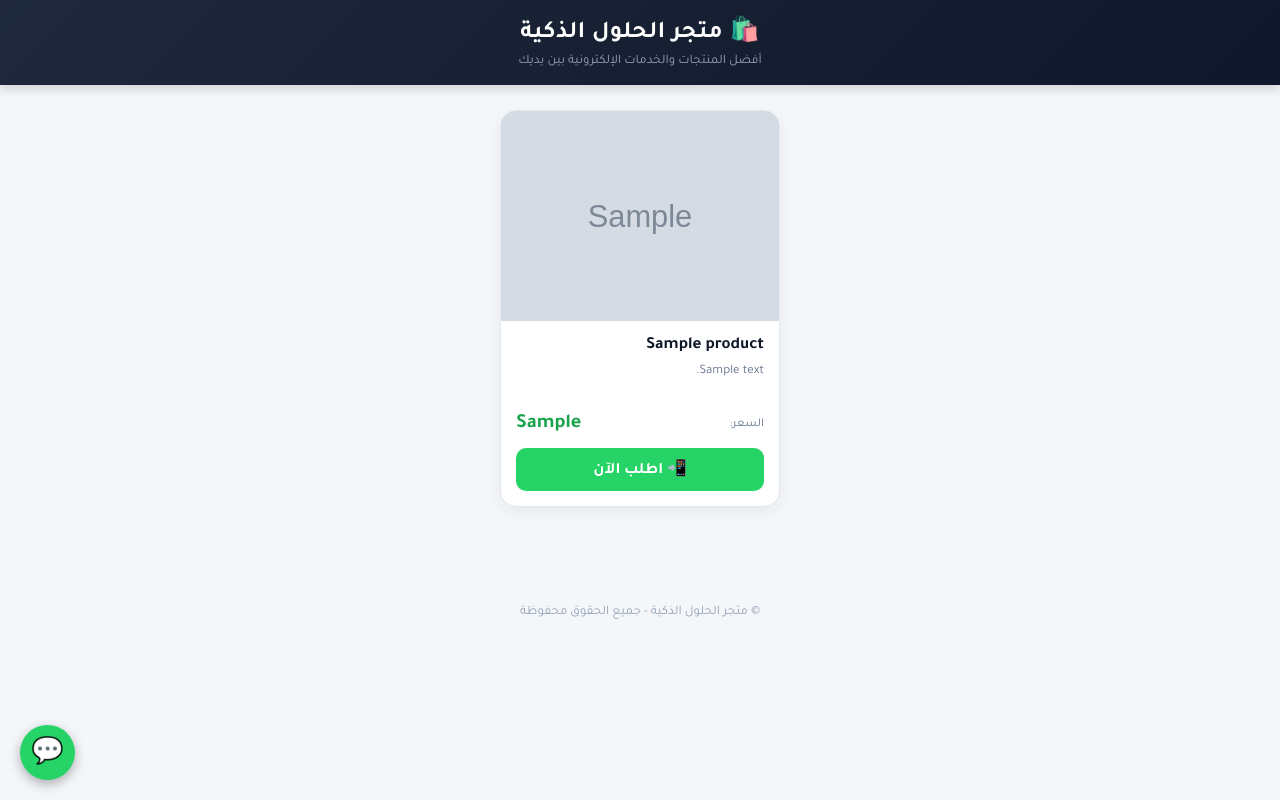
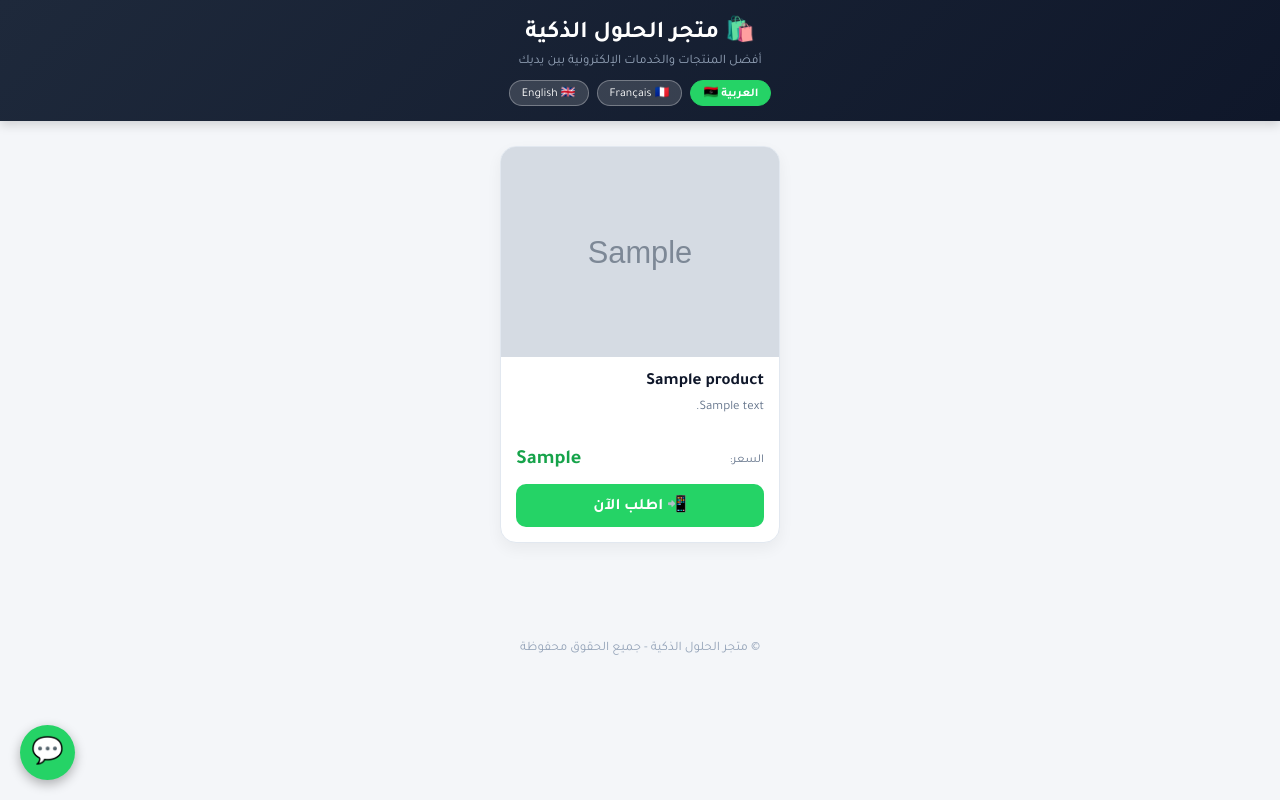
Before and after one commit to jeronkazezkazez-sys/my-store, a Flask app: page / in a window 1280 px wide. Run offline with Flask 3, Linux system fonts and the light colour scheme; tables that the repository leaves empty hold one stand-in row (values such as "Sample post"); grey boxes marked "Sample" are stand-in pictures.

Commit message:
Refactor index.html for improved layout and localization
Updated HTML structure and added language switch functionality.

```diff
--- a/templates/index.html
+++ b/templates/index.html
@@ -1,24 +1,27 @@
 <!DOCTYPE html>
-<html dir="rtl" lang="ar">
+<html dir="rtl" lang="ar" id="htmlTag">
 <head>
     <meta charset="UTF-8">
     <meta name="viewport" content="width=device-width, initial-scale=1.0">
-    <title>متجر الحلول الذكية</title>
-    <!-- استدعاء خط أنيق ومودرن -->
+    <title id="pageTitle">متجر الحلول الذكية | Smart Solutions Store</title>
     <link href="https://fonts.googleapis.com/css2?family=Tajawal:wght@400;700&display=swap" rel="stylesheet">
     <style>
         * { box-sizing: border-box; font-family: 'Tajawal', sans-serif; }
-        body { background-color: #f4f6f9; margin: 0; padding: 0; direction: rtl; color: #333; }
+        body { background-color: #f4f6f9; margin: 0; padding: 0; color: #333; }
 
-        /* الهيدر الأنيق */
-        .navbar { background: linear-gradient(135deg, #1e293b, #0f172a); color: white; padding: 15px 20px; text-align: center; box-shadow: 0 4px 10px rgba(0,0,0,0.15); }
-        .navbar h1 { margin: 0; font-size: 24px; font-weight: 700; letter-spacing: 0.5px; }
-        .navbar p { margin: 5px 0 0 0; font-size: 13px; color: #94a3b8; }
+        /* الهيدر الأنيق وزر اللغات */
+        .navbar { background: linear-gradient(135deg, #1e293b, #0f172a); color: white; padding: 15px 20px; text-align: center; box-shadow: 0 4px 10px rgba(0,0,0,0.15); position: relative; }
+        .navbar h1 { margin: 0; font-size: 24px; font-weight: 700; }
+        .navbar p { margin: 5px 0 10px 0; font-size: 13px; color: #94a3b8; }
+
+        /* محول اللغات */
+        .lang-switch { display: flex; justify-content: center; gap: 8px; margin-top: 8px; }
+        .lang-btn { background: rgba(255,255,255,0.15); color: white; border: 1px solid rgba(255,255,255,0.3); padding: 4px 12px; border-radius: 20px; font-size: 12px; cursor: pointer; transition: all 0.3s; }
+        .lang-btn:hover, .lang-btn.active { background: #25D366; border-color: #25D366; font-weight: bold; }
 
         .container { padding: 25px 15px; max-width: 1200px; margin: 0 auto; }
         .products-grid { display: flex; flex-wrap: wrap; gap: 20px; justify-content: center; }
 
-        /* تصميم الكارت المحسن */
         .card { background: white; border-radius: 16px; box-shadow: 0 6px 15px rgba(0,0,0,0.05); width: 280px; overflow: hidden; display: flex; flex-direction: column; justify-content: space-between; transition: all 0.3s ease; position: relative; border: 1px solid #e2e8f0; }
         .card:hover { transform: translateY(-6px); box-shadow: 0 12px 20px rgba(0,0,0,0.1); }
 
@@ -26,13 +29,12 @@
         .card img { width: 100%; height: 100%; object-fit: cover; cursor: pointer; transition: transform 0.4s ease; }
         .card img:hover { transform: scale(1.05); }
 
-        .card-body { padding: 15px; text-align: right; flex-grow: 1; display: flex; flex-direction: column; justify-content: space-between; }
+        .card-body { padding: 15px; flex-grow: 1; display: flex; flex-direction: column; justify-content: space-between; }
         .title { font-size: 17px; font-weight: 700; margin-bottom: 6px; color: #0f172a; }
         .desc { font-size: 13px; color: #64748b; margin-bottom: 12px; min-height: 38px; line-height: 1.5; }
         .price-row { display: flex; justify-content: space-between; align-items: center; margin-bottom: 12px; }
         .price { font-size: 20px; font-weight: 700; color: #16a34a; }
 
-        /* الأزرار */
         .btn-order { display: flex; align-items: center; justify-content: center; gap: 8px; background-color: #25D366; color: white; text-align: center; padding: 10px; border-radius: 10px; text-decoration: none; font-weight: 700; transition: background 0.3s; }
         .btn-order:hover { background-color: #1ebc57; }
         .btn-disabled { display: block; background-color: #94a3b8; color: white; text-align: center; padding: 10px; border-radius: 10px; font-weight: 700; cursor: not-allowed; text-decoration: none; }
@@ -43,7 +45,6 @@
         .modal-content { max-width: 90%; max-height: 80%; border-radius: 12px; box-shadow: 0 10px 30px rgba(0,0,0,0.5); }
         .close-btn { position: absolute; top: 20px; right: 25px; color: white; font-size: 32px; font-weight: bold; cursor: pointer; background: rgba(255,255,255,0.2); width: 40px; height: 40px; border-radius: 50%; display: flex; align-items: center; justify-content: center; }
 
-        /* زر الواتساب العائم للتواصل المباشر */
         .float-wa { position: fixed; bottom: 20px; left: 20px; background-color: #25D366; color: white; width: 55px; height: 55px; border-radius: 50%; display: flex; align-items: center; justify-content: center; box-shadow: 0 4px 12px rgba(0,0,0,0.3); text-decoration: none; font-size: 26px; z-index: 99; transition: transform 0.3s; }
         .float-wa:hover { transform: scale(1.1); }
 
@@ -53,8 +54,15 @@
 <body>
 
 <div class="navbar">
-    <h1>🛍️ متجر الحلول الذكية</h1>
-    <p>أفضل المنتجات والخدمات الإلكترونية بين يديك</p>
+    <h1 id="storeTitle">🛍️ متجر الحلول الذكية</h1>
+    <p id="storeSub">أفضل المنتجات والخدمات الإلكترونية بين يديك</p>
+
+    <!-- أزرار اختيار اللغة -->
+    <div class="lang-switch">
+        <button class="lang-btn active" onclick="setLanguage('ar')">العربية 🇱🇾</button>
+        <button class="lang-btn" onclick="setLanguage('fr')">Français 🇫🇷</button>
+        <button class="lang-btn" onclick="setLanguage('en')">English 🇬🇧</button>
+    </div>
 </div>
 
 <div class="container">
@@ -62,7 +70,7 @@
         {% for product in products %}
         <div class="card">
             {% if product.is_available == 0 %}
-                <div class="badge-out">نفدت الكمية ❌</div>
+                <div class="badge-out txt-out">نفدت الكمية ❌</div>
             {% endif %}
 
             <div class="img-container">
@@ -79,42 +87,94 @@
 
                 <div>
                     <div class="price-row">
-                        <span style="font-size: 12px; color: #64748b;">السعر:</span>
+                        <span style="font-size: 12px; color: #64748b;" class="txt-price-lbl">السعر:</span>
                         <span class="price">{{ product.price }}</span>
                     </div>
 
                     {% if product.is_available == 1 %}
-                        <a href="https://wa.me/2189XXXXXXX?text=مرحباً،%20أريد%20طلب%20منتج:%20{{ product.name }}%20بسعر:%20{{ product.price }}" target="_blank" class="btn-order">
+                        <a href="https://wa.me/2189XXXXXXX?text=مرحباً،%20أريد%20طلب%20منتج:%20{{ product.name }}%20بسعر:%20{{ product.price }}" target="_blank" class="btn-order txt-btn-order">
                             📲 اطلب الآن
                         </a>
                     {% else %}
-                        <span class="btn-disabled">نفدت الكمية ❌</span>
+                        <span class="btn-disabled txt-out">نفدت الكمية ❌</span>
                     {% endif %}
                 </div>
             </div>
         </div>
         {% else %}
-        <p style="text-align: center; color: #64748b;">لا توجد منتجات معروضة حالياً.</p>
+        <p style="text-align: center; color: #64748b;" id="txtNoProducts">لا توجد منتجات معروضة حالياً.</p>
         {% endfor %}
     </div>
 </div>
 
-<!-- زر واتساب عائم للاستفسارات العامة -->
-<a href="https://wa.me/218916092788?text=مرحباً،%20لدي%20استفسار%20عام" class="float-wa" target="_blank" title="تواصل معنا عبر الواتساب">
+<a href="https://wa.me/218916092788?text=مرحباً،%20لدي%20استفسار%20عام" class="float-wa" target="_blank" title="WhatsApp">
     💬
 </a>
 
 <footer>
-    <p>© متجر الحلول الذكية - جميع الحقوق محفوظة</p>
+    <p id="txtFooter">© متجر الحلول الذكية - جميع الحقوق محفوظة</p>
 </footer>
 
-<!-- النافذة المنبثقة لعرض الصور -->
 <div id="imageModal" class="modal" onclick="closeImageModal()">
     <span class="close-btn" onclick="closeImageModal()">&times;</span>
     <img class="modal-content" id="imgFull">
 </div>
 
 <script>
+    // ترجمات واجهة الموقع بالثلاث لغات
+    const translations = {
+        ar: {
+            dir: 'rtl',
+            title: '🛍️ متجر الحلول الذكية',
+            sub: 'أفضل المنتجات والخدمات الإلكترونية بين يديك',
+            priceLbl: 'السعر:',
+            btnOrder: '📲 اطلب الآن',
+            outOfStock: 'نفدت الكمية ❌',
+            noProducts: 'لا توجد منتجات معروضة حالياً.',
+            footer: '© متجر الحلول الذكية - جميع الحقوق محفوظة'
+        },
+        fr: {
+            dir: 'ltr',
+            title: '🛍️ Smart Solutions Store',
+            sub: 'Les meilleurs produits et services électroniques',
+            priceLbl: 'Prix:',
+            btnOrder: '📲 Commander',
+            outOfStock: 'Épuisé ❌',
+            noProducts: 'Aucun produit disponible pour le moment.',
+            footer: '© Smart Solutions Store - Tous droits réservés'
+        },
+        en: {
+            dir: 'ltr',
+            title: '🛍️ Smart Solutions Store',
+            sub: 'The best electronic products and services at your fingertips',
+            priceLbl: 'Price:',
+            btnOrder: '📲 Order Now',
+            outOfStock: 'Out of Stock ❌',
+            noProducts: 'No products currently displayed.',
+            footer: '© Smart Solutions Store - All rights reserved'
+        }
+    };
+
+    function setLanguage(lang) {
+        const t = translations[lang];
+        document.getElementById('htmlTag').dir = t.dir;
+        document.getElementById('storeTitle').innerText = t.title;
+        document.getElementById('storeSub').innerText = t.sub;
+
+        document.querySelectorAll('.txt-price-lbl').forEach(el => el.innerText = t.priceLbl);
+        document.querySelectorAll('.txt-btn-order').forEach(el => el.innerText = t.btnOrder);
+        document.querySelectorAll('.txt-out').forEach(el => el.innerText = t.outOfStock);
+
+        const noProd = document.getElementById('txtNoProducts');
+        if(noProd) noProd.innerText = t.noProducts;
+
+        document.getElementById('txtFooter').innerText = t.footer;
+
+        // تحديث الأزرار النشطة
+        document.querySelectorAll('.lang-btn').forEach(btn => btn.classList.remove('active'));
+        event.target.classList.add('active');
+    }
+
     function openImageModal(src) {
         document.getElementById("imgFull").src = src;
         document.getElementById("imageModal").style.display = "flex";
```
